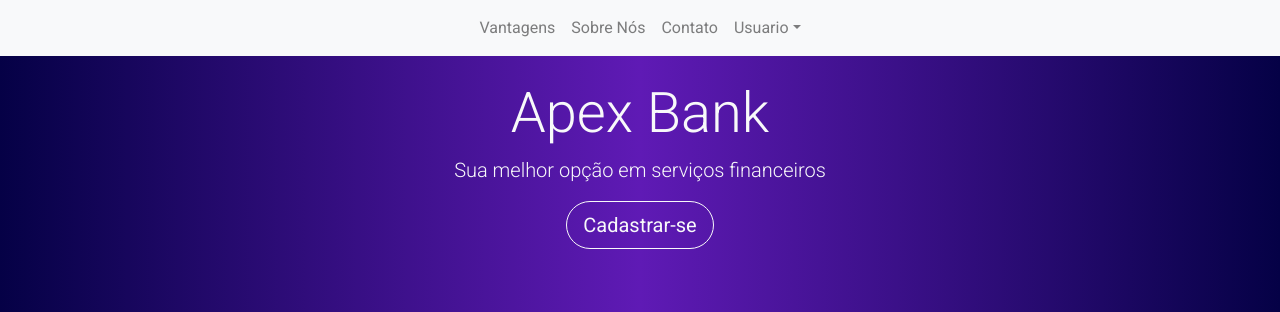
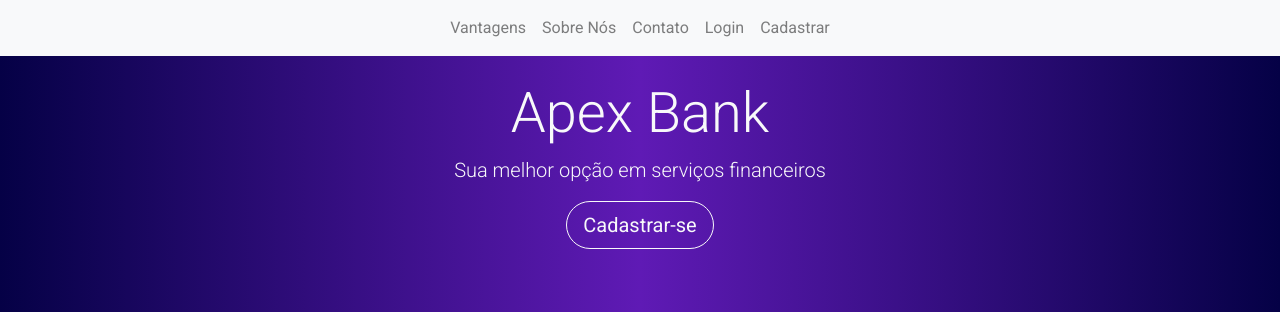
Before and after one commit to marcelitos1v9/Apex-bank, a PHP site: page / in a window 1280 px wide. Shown: the top 312 px of the page. Run offline with PHP 8.4, Linux system fonts and the light colour scheme.

Commit message:
Changes to be committed: 	modified:   index.php

```diff
--- a/index.php
+++ b/index.php
@@ -5,34 +5,24 @@
     <!-- Seção do cabeçalho -->
     <header>
         <nav class="navbar fixed-top navbar-expand-lg navbar-light bg-light">
-            <div class="collapse navbar-collapse" id="navbarNav">
-                <ul class="navbar-nav m-auto">
 
-                    <li class="nav-item">
-                        <a class="nav-link" href="#produtos">Vantagens</a>
-                    </li>
-                    <li class="nav-item">
-                        <a class="nav-link" href="#sobre-nos">Sobre Nós</a>
-                    </li>
-                    <li class="nav-item">
-                        <a class="nav-link" href="#contato">Contato</a>
-                    </li>
-                    <li class="nav-item dropdown">
-                        <a class="nav-link dropdown-toggle" data-toggle="dropdown" href="#" role="button" aria-haspopup="true" aria-expanded="false">Usuario</a>
-                        <div class="dropdown-menu">
-                            <a class="dropdown-item" href="./views/login.php">Login</a>
-                            <a class="dropdown-item" href="./views/cadastro.php">Cadastrar</a>
-                        </div>
-                    </li>
-                </ul>
+            <div class="navbar-nav m-auto">
+                <div class="row">
+                    <a class="nav-link p-2" href="#produtos">Vantagens</a>
+                    <a class="nav-link p-2" href="#sobre-nos">Sobre Nós</a>
+                    <a class="nav-link p-2" href="#contato">Contato</a>
+                    <a class="nav-link p-2" href="./views/login.php">Login</a>
+                    <a class="nav-link p-2" href="./views/cadastro.php">Cadastrar</a>
+                </div>
             </div>
+
         </nav>
         <div class="jumbotron jumbotron-fluid text-light p-6 mt-3" style="background: rgb(5,1,70);
 background: linear-gradient(90deg, rgba(5,1,70,1) 0%, rgba(95,26,181,1) 50%, rgba(5,1,70,1) 100%);">
             <div class="container text-center">
                 <h1 class="display-4">Apex Bank</h1>
                 <p class="lead">Sua melhor opção em serviços financeiros</p>
-                <a href="#" class="btn btn-outline-light btn-lg  rounded-pill">Cadastrar-se</a>
+                <a href="./views/cadastro.php" class="btn btn-outline-light btn-lg  rounded-pill">Cadastrar-se</a>
             </div>
         </div>
     </header>
```
